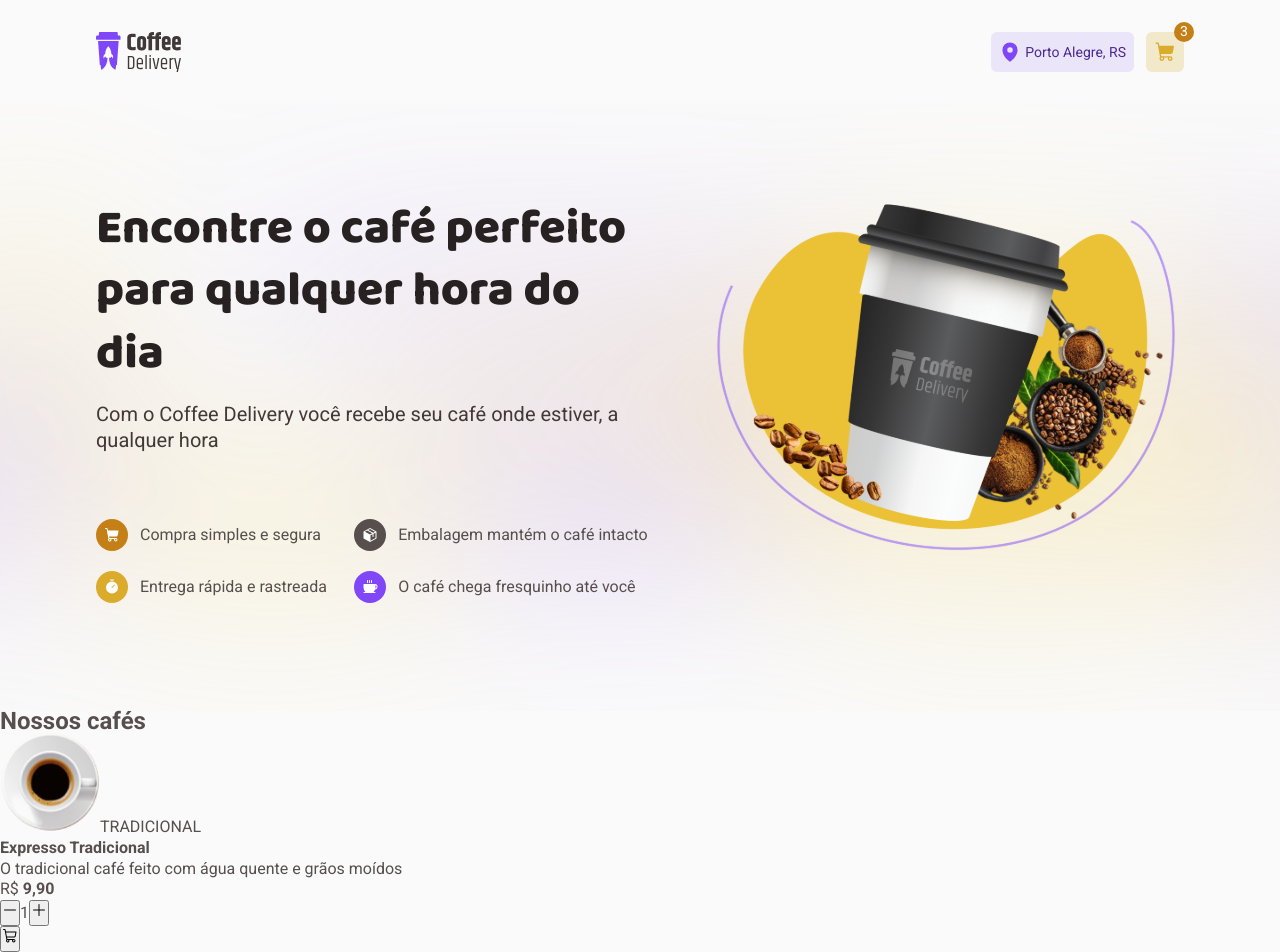
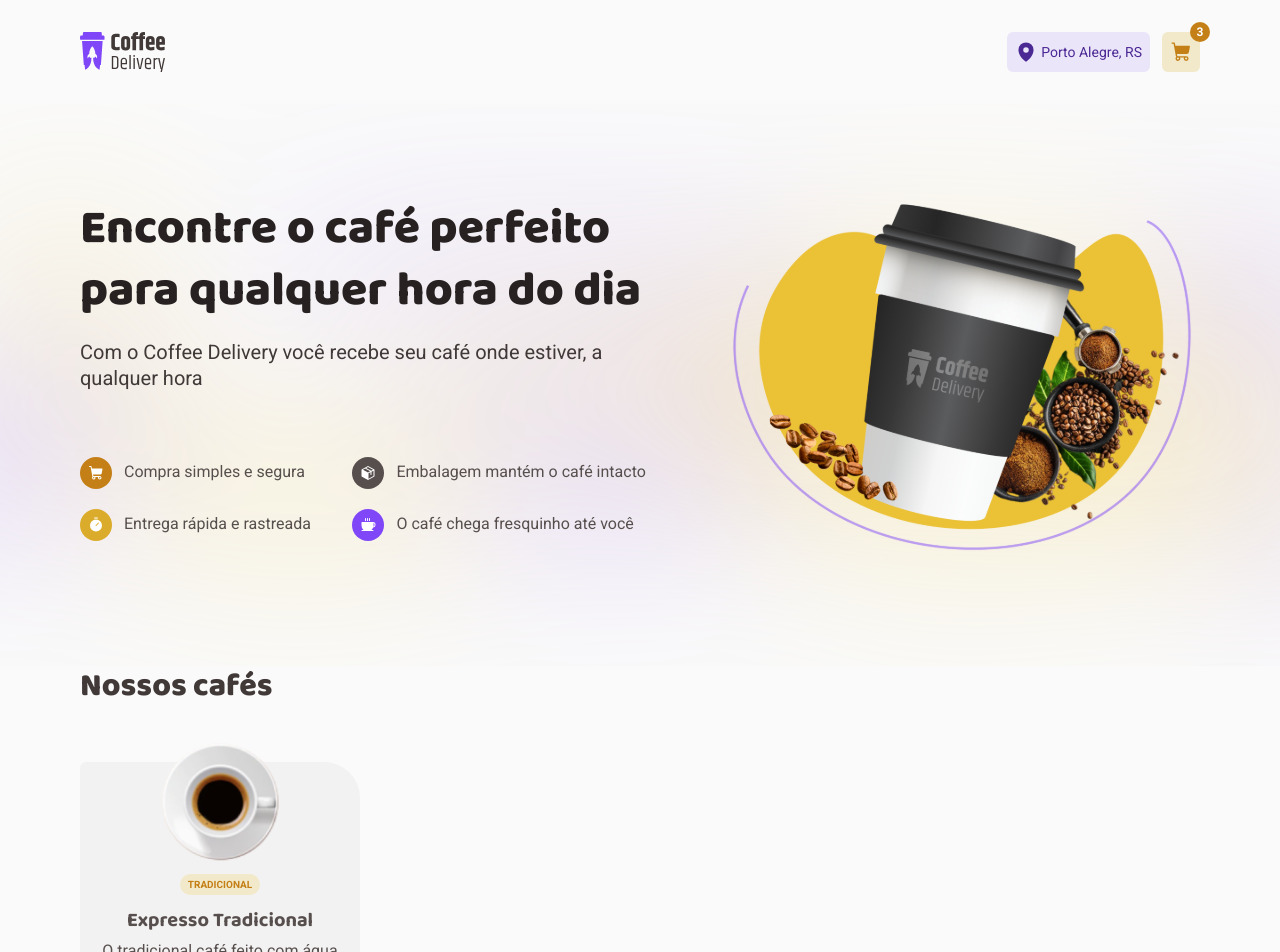
Before and after one commit to guipmdev/coffee-delivery, a React (Vite) app: page / in a window 1280 px wide. Shown: the top 952 px of the page. Built offline with nearby package versions, Linux system fonts and the light colour scheme.

Commit message:
chore: Update Header component styles

```diff
--- a/src/components/Header/index.tsx
+++ b/src/components/Header/index.tsx
@@ -1,4 +1,4 @@
-import { HeaderContainer, LocationButton, ShoppingCartButton } from './styles'
+import { HeaderContainer, HeaderButton } from './styles'
 
 import { MapPin, ShoppingCart } from '@phosphor-icons/react'
 
@@ -10,14 +10,14 @@ export function Header() {
       <img src={CoffeeDeliveryLogo} alt="" />
 
       <div>
-        <LocationButton title="Local">
+        <HeaderButton mainColor="purple" title="Local">
           <MapPin size={22} weight="fill" /> Porto Alegre, RS
-        </LocationButton>
+        </HeaderButton>
 
-        <ShoppingCartButton title="Carrinho">
+        <HeaderButton mainColor="yellow" hasPill title="Carrinho">
           <span>3</span>
           <ShoppingCart size={22} weight="fill" />
-        </ShoppingCartButton>
+        </HeaderButton>
       </div>
     </HeaderContainer>
   )
--- a/src/components/Header/styles.ts
+++ b/src/components/Header/styles.ts
@@ -1,4 +1,4 @@
-import { styled } from 'styled-components'
+import { styled, css } from 'styled-components'
 
 export const HeaderContainer = styled.header`
   display: flex;
@@ -10,82 +10,70 @@ export const HeaderContainer = styled.header`
 
   img {
     height: 40px;
-    width: auto;
   }
 
-  div {
+  & > div {
     display: flex;
     gap: 0.75rem;
   }
 `
 
-export const BaseButton = styled.button`
+interface HeaderButtonProps {
+  mainColor: 'purple' | 'yellow'
+  hasPill?: boolean
+}
+
+export const HeaderButton = styled.button<HeaderButtonProps>`
   display: flex;
   justify-content: center;
   align-items: center;
-  gap: 4px;
+  gap: 0.25rem;
 
   position: relative;
+
+  background: ${(props) => props.theme[`${props.mainColor}-light`]};
 
   padding: 0.5rem;
   border: none;
   border-radius: 6px;
 
-  font-size: 0.875rem;
+  color: ${(props) => props.theme[`${props.mainColor}-dark`]};
+  font: ${(props) => props.theme['text-s']};
 
   cursor: pointer;
 
   transition: color 0.1s, background-color 0.1s;
 
   &:hover {
-    color: ${(props) => props.theme.white};
+    background: ${(props) => props.theme[props.mainColor]};
 
+    &,
     svg {
       color: ${(props) => props.theme.white};
     }
   }
-`
 
-export const LocationButton = styled(BaseButton)`
-  background: ${(props) => props.theme['purple-light']};
+  ${(props) =>
+    props.hasPill &&
+    css`
+      span {
+        display: flex;
+        justify-content: center;
+        align-items: center;
 
-  color: ${(props) => props.theme['purple-dark']};
+        position: absolute;
+        right: -0.625rem;
+        top: -0.625rem;
 
-  svg {
-    color: ${(props) => props.theme.purple};
-  }
-
-  &:hover {
-    background: ${(props) => props.theme.purple};
-  }
-`
-
-export const ShoppingCartButton = styled(BaseButton)`
-  background: ${(props) => props.theme['yellow-light']};
-
-  color: ${(props) => props.theme['yellow-dark']};
-  line-height: 0;
-
-  svg {
-    color: ${(props) => props.theme.yellow};
-  }
-
-  &:hover {
-    background: ${(props) => props.theme.yellow};
-  }
-
-  span {
-    position: absolute;
-    right: -10px;
-    top: -10px;
-
-    height: 20px;
-    width: 20px;
+        width: 1.25rem;
+        height: 1.25rem;
         border-radius: 50%;
 
-    background: ${(props) => props.theme['yellow-dark']};
+        background: ${props.theme[`${props.mainColor}-dark`]};
 
-    color: ${(props) => props.theme.white};
-    line-height: 130%;
+        color: ${props.theme.white};
+        font: ${(props) => props.theme['text-xs']};
+        line-height: 0;
       }
+    `}
 `
--- a/src/pages/Home/index.tsx
+++ b/src/pages/Home/index.tsx
@@ -1,4 +1,10 @@
-import { Differential, HomeContainer, Intro } from './styles'
+import {
+  Differential,
+  HomeContainer,
+  Intro,
+  CoffeeList,
+  CoffeeItem,
+} from './styles'
 
 import {
   ShoppingCart,
@@ -59,16 +65,18 @@ export function Home() {
         </Intro>
       </div>
 
-      <div>
+      <CoffeeList>
         <h2>Nossos cafés</h2>
 
         <ul>
-          <li>
+          <CoffeeItem>
             <img src={Expresso} alt="" />
 
-            <span>TRADICIONAL</span>
+            <div className="tags">
+              <span>TRADICIONAL</span>
+            </div>
 
-            <div>
+            <div className="coffee-infos">
               <strong>Expresso Tradicional</strong>
               <p>O tradicional café feito com água quente e grãos moídos</p>
             </div>
@@ -94,9 +102,9 @@ export function Home() {
                 </button>
               </div>
             </div>
-          </li>
+          </CoffeeItem>
         </ul>
-      </div>
+      </CoffeeList>
     </HomeContainer>
   )
 }
--- a/src/pages/Home/styles.ts
+++ b/src/pages/Home/styles.ts
@@ -85,3 +85,72 @@ export const Differential = styled.li<DifferentialProps>`
     background: ${(props) => props.theme[props.backgroundColor]};
   }
 `
+
+export const CoffeeList = styled.section`
+  max-width: ${(props) => props.theme['max-width']};
+  padding: 0 2rem;
+  margin: 0 auto;
+
+  h2 {
+    color: ${(props) => props.theme['base-subtitle']};
+    font-size: 2rem;
+    line-height: 130%;
+    font-weight: 800;
+    font-family: 'baloo 2', sans-serif;
+
+    margin-bottom: 3.375rem;
+  }
+
+  ul {
+    display: grid;
+    grid-template-columns: 1fr 1fr 1fr 1fr;
+  }
+`
+
+export const CoffeeItem = styled.li`
+  display: flex;
+  flex-direction: column;
+  align-items: center;
+  position: relative;
+  padding: 1.25rem;
+  gap: 0.75rem;
+
+  background: ${(props) => props.theme['base-card']};
+  border-radius: 6px 36px;
+
+  img {
+    margin-top: calc((20px + 1.25rem) * -1);
+
+    width: 120px;
+    height: 120px;
+  }
+
+  .tags {
+    display: flex;
+    gap: 4px;
+
+    & > span {
+      border-radius: 100px;
+      background: ${(props) => props.theme['yellow-light']};
+      color: ${(props) => props.theme['yellow-dark']};
+      font-size: 0.625rem;
+      line-height: 130%;
+      font-weight: 700;
+      padding: 4px 8px;
+    }
+  }
+
+  .coffee-infos {
+    display: flex;
+    flex-direction: column;
+    gap: 8px;
+    text-align: center;
+
+    strong {
+      font-family: 'baloo 2', sans-serif;
+      font-size: 1.25rem;
+      line-height: 130%;
+      font-weight: 700;
+    }
+  }
+`
--- a/src/styles/global.ts
+++ b/src/styles/global.ts
@@ -20,9 +20,7 @@ export const GlobalStyle = createGlobalStyle<{}>`
   }
 
   body, input, textarea, button {
-    font-family: 'Roboto', sans-serif;
+    font: ${(props) => props.theme['text-m']};
     font-weight: 400;
-    font-size: 1rem;
-    line-height: 130%;
   }
 `
--- a/src/styles/themes/default.ts
+++ b/src/styles/themes/default.ts
@@ -19,5 +19,20 @@ export const defaultTheme = {
   background: '#FAFAFA',
   white: '#FFFFFF',
 
-  'max-width': '72rem',
+  'title-xl': '800 3rem/130% "Baloo 2", sans-serif',
+  'title-l': '800 2rem/130% "Baloo 2", sans-serif',
+  'title-m': '800 1.5rem/130% "Baloo 2", sans-serif',
+  'title-s': '700 1.25rem/130% "Baloo 2", sans-serif',
+  'title-xs': '700 1.125rem/130% "Baloo 2", sans-serif',
+
+  'text-l': '700 1.25rem/130% "Roboto", sans-serif',
+  'text-m': '700 1rem/130% "Roboto", sans-serif',
+  'text-s': '400 0.875rem/130% "Roboto", sans-serif',
+  'text-xs': '700 0.75rem/130% "Roboto", sans-serif',
+
+  tag: '700 0.625rem/130% "Roboto", sans-serif',
+  'button-g': '700 0.875rem/160% "Roboto", sans-serif',
+  'button-m': '400 0.75rem/160% "Roboto", sans-serif',
+
+  'max-width': '74rem',
 }
```
Lines whose indentation alone changed are shown as unchanged.
